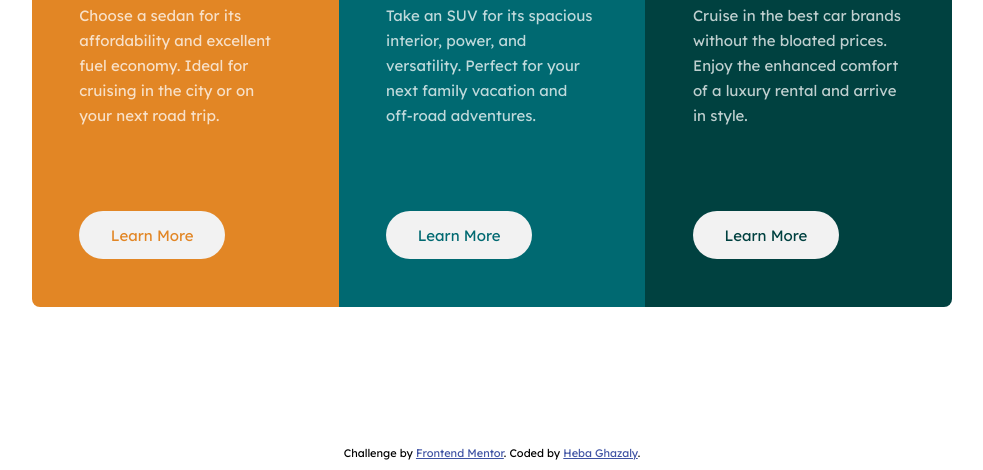
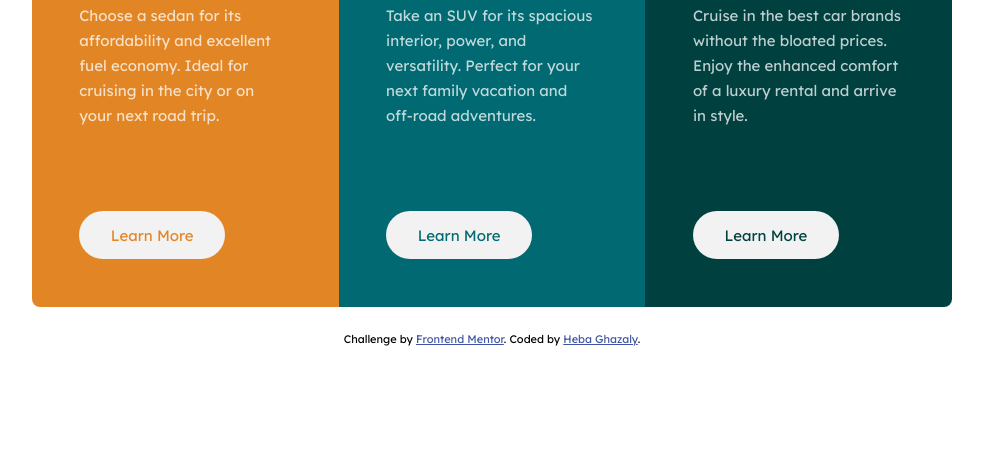
Before and after one commit to hebaghazali/3-column-preview-card-component-main, a plain HTML site: page index.html in a window 1280 px wide. Shown: the part 364-834 px from the top of the page, without its empty margins (148-1131 px from the left). After the commit the page ends 800 px from the top, so only its background shows below. Drawn offline with Linux system fonts and the light colour scheme.

Commit message:
Fix styling

```diff
--- a/assets/styles/style.css
+++ b/assets/styles/style.css
@@ -9,6 +9,7 @@
 body {
   font-family: 'Lexend Deca', sans-serif;
   font-size: 93.75%;
+  overflow-y: hidden;
 }
 
 .container {
@@ -17,6 +18,7 @@ body {
   justify-content: center;
   align-items: center;
   min-height: 100vh;
+  position: relative;
 }
 
 .card-container {
@@ -116,7 +118,8 @@ body {
 }
 
 .attribution {
-  margin: 10px 0;
+  position: absolute;
+  bottom: 90px;
 }
 
 @media only screen and (max-width: 965px) {
```
